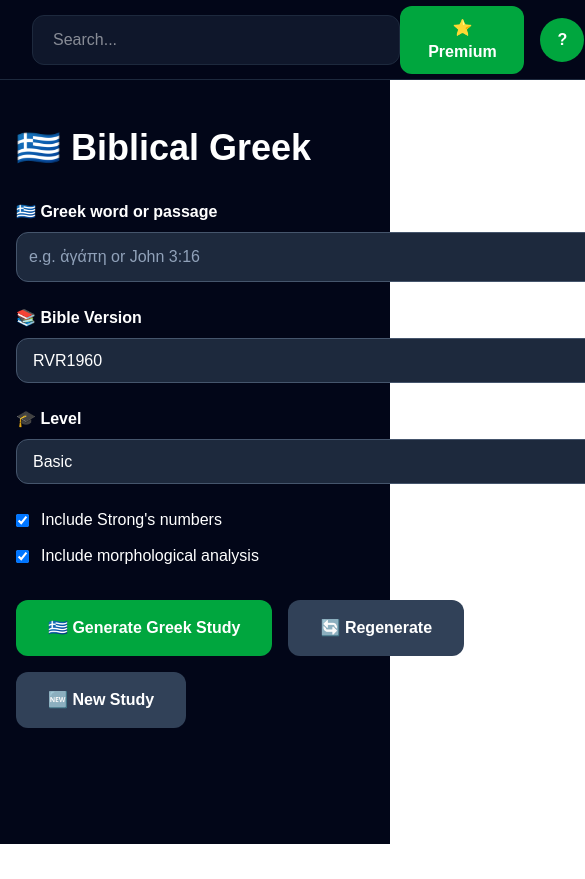
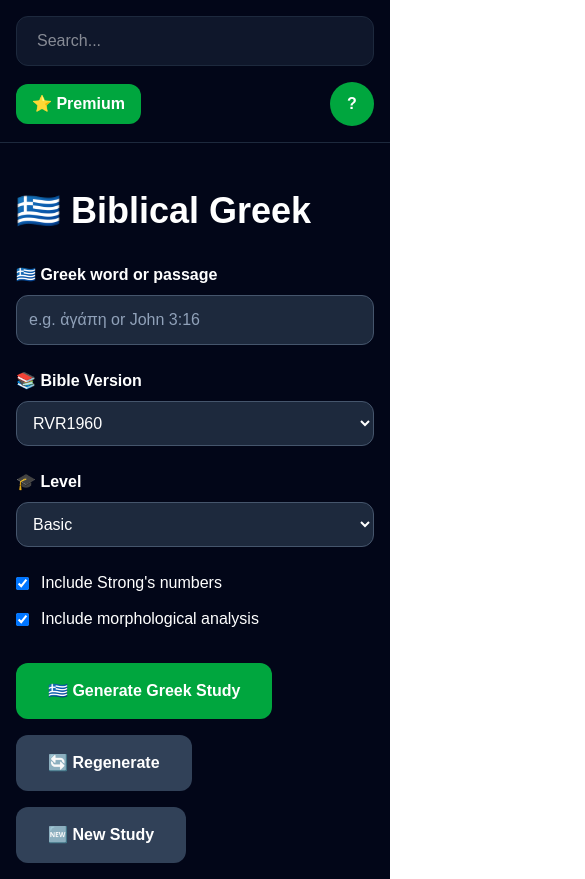
Before and after one commit to abneroa8-yacp/pulpito-ia, a Next.js app: page /griego in a window 390 px wide. Shown: the top 879 px of the page, 585 px wide, since content can reach past the window. Before the commit the page ends 844 px from the top, so only its background shows below. Built offline with nearby package versions, Linux system fonts and the light colour scheme; no server answers.

Commit message:
Fix mobile topbar and responsive layout

```diff
--- a/components/layout/AppLayout.tsx
+++ b/components/layout/AppLayout.tsx
@@ -8,7 +8,7 @@ type Props = {
 
 export default function AppLayout({ children }: Props) {
   return (
-    <div className="flex h-screen bg-slate-950">
+    <div className="flex min-h-screen bg-slate-950 overflow-x-hidden">
 
       <Sidebar />
 
--- a/components/layout/Topbar.tsx
+++ b/components/layout/Topbar.tsx
@@ -34,7 +34,7 @@ export default function Topbar() {
   }
 
   return (
-    <header className="h-20 border-b border-slate-800 bg-slate-950 flex items-center justify-between px-8">
+    <header className="border-b border-slate-800 bg-slate-950 flex flex-col md:flex-row md:items-center md:justify-between gap-4 p-4 md:px-8 md:h-20">
 
       <input
         value={busqueda}
@@ -46,7 +46,8 @@ export default function Topbar() {
         }}
         placeholder={t.search}
         className="
-          w-96
+  w-full
+  md:w-96
   bg-slate-900
   rounded-xl
   px-5
@@ -57,9 +58,10 @@ export default function Topbar() {
   border-slate-800
   focus:border-green-500
 "
+
       />
 
-      <div className="flex items-center gap-4">
+      <div className="flex w-full md:w-auto items-center justify-between md:justify-end gap-3">
 
         <button
           onClick={() => router.push("/premium")}
@@ -68,8 +70,8 @@ export default function Topbar() {
             hover:bg-green-700
             text-white
             font-semibold
-            px-5
-            py-2.5
+            px-4
+py-2
             rounded-xl
             transition
           "
```
Lines whose indentation alone changed are shown as unchanged.
